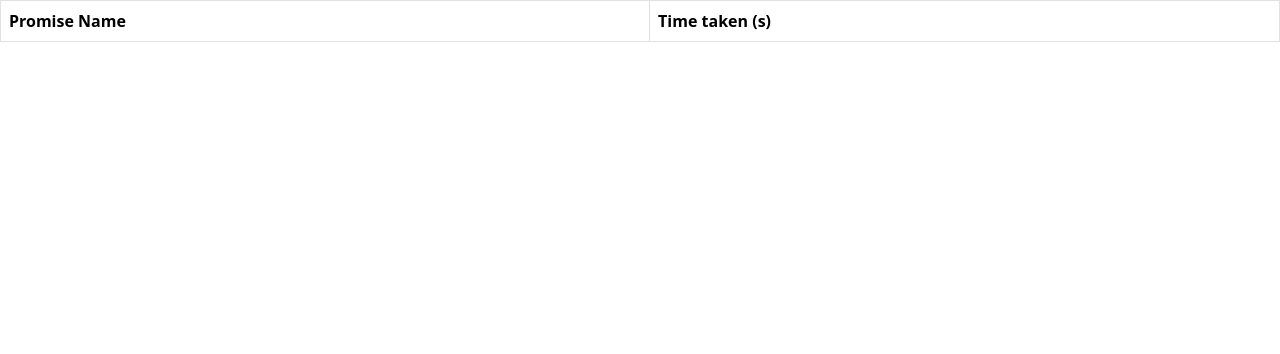
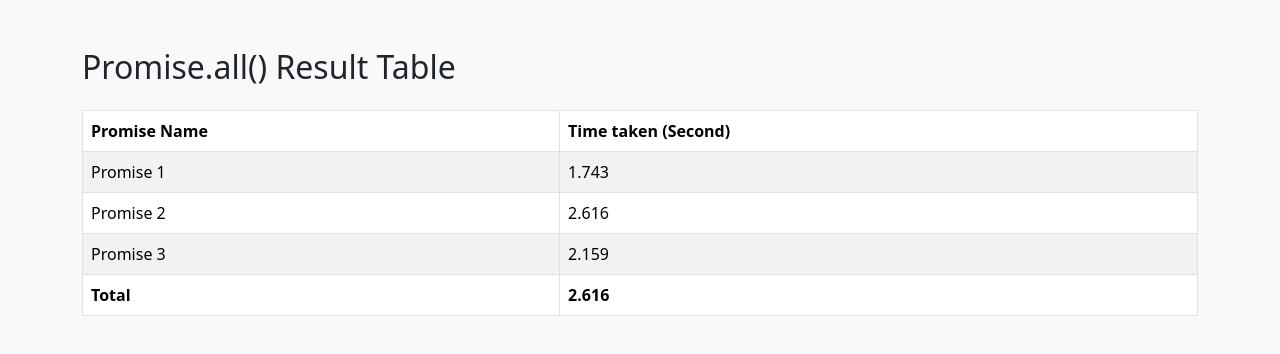
Before and after one commit to acciojob/wait-for-multiple-promises-RajeevRoy120, a website: page main.html in a window 1280 px wide. Drawn offline with nearby package versions, Linux system fonts and the light colour scheme.

Commit message:
created a submission

```diff
--- a/main.html
+++ b/main.html
@@ -1,7 +1,9 @@
 <!DOCTYPE html>
-
-<html>
+<html lang="en">
 <head>
+  <meta charset="UTF-8" />
+  <meta name="viewport" content="width=device-width, initial-scale=1.0" />
+  <title>Promise.all() Table Example</title>
   <link rel="stylesheet" href="styles.css" />
   <link
     href="https://cdn.jsdelivr.net/npm/bootstrap@5.3.0-alpha1/dist/css/bootstrap.min.css"
@@ -10,18 +12,26 @@
     crossorigin="anonymous"
   />
 </head>
+<body class="bg-light">
 
-  <body>
-    <!-- the entire body must be written by student -->
+<div class="container mt-5">
+  <h2 class="mb-4">Promise.all() Result Table</h2>
+
   <table class="table table-striped table-hover table-bordered">
     <thead>
       <tr>
         <th>Promise Name</th>
-          <th>Time taken (s)</th>
+        <th>Time taken (Second)</th>
       </tr>
     </thead>
-      <tbody id="output"></tbody>
+    <tbody id="output">
+      <!-- ✅ Initial loading row -->
+      <tr id="loading">
+        <td colspan="2" class="text-center">Loading...</td>
+      </tr>
+    </tbody>
   </table>
+</div>
 
 <script type="text/javascript" src="./script.js"></script>
 <script
--- a/script.js
+++ b/script.js
@@ -1 +1,47 @@
 //your JS code here. If required.
+// ✅ Create 3 promises with a random delay between 1 and 3 seconds
+const createPromise = (index) => {
+  const delay = Math.random() * 2 + 1; // Random delay between 1 and 3 seconds
+  return new Promise((resolve) => {
+    setTimeout(() => {
+      resolve({ index, time: delay.toFixed(3) });
+    }, delay * 1000);
+  });
+};
+
+// ✅ Create promises
+const promise1 = createPromise(1);
+const promise2 = createPromise(2);
+const promise3 = createPromise(3);
+
+// ✅ Handle all promises using Promise.all()
+Promise.all([promise1, promise2, promise3]).then((results) => {
+  // Remove loading row
+  document.getElementById('loading').remove();
+
+  // ✅ Get table body
+  const output = document.getElementById('output');
+
+  let totalTime = 0;
+
+  // ✅ Populate table with promise results
+  results.forEach((result) => {
+    const row = document.createElement('tr');
+    row.innerHTML = `
+      <td>Promise ${result.index}</td>
+      <td>${result.time}</td>
+    `;
+    output.appendChild(row);
+
+    // ✅ Calculate total time (max of all promises)
+    totalTime = Math.max(totalTime, parseFloat(result.time));
+  });
+
+  // ✅ Add total row
+  const totalRow = document.createElement('tr');
+  totalRow.innerHTML = `
+    <td><strong>Total</strong></td>
+    <td><strong>${totalTime.toFixed(3)}</strong></td>
+  `;
+  output.appendChild(totalRow);
+});
```
Lines whose indentation alone changed are shown as unchanged.
